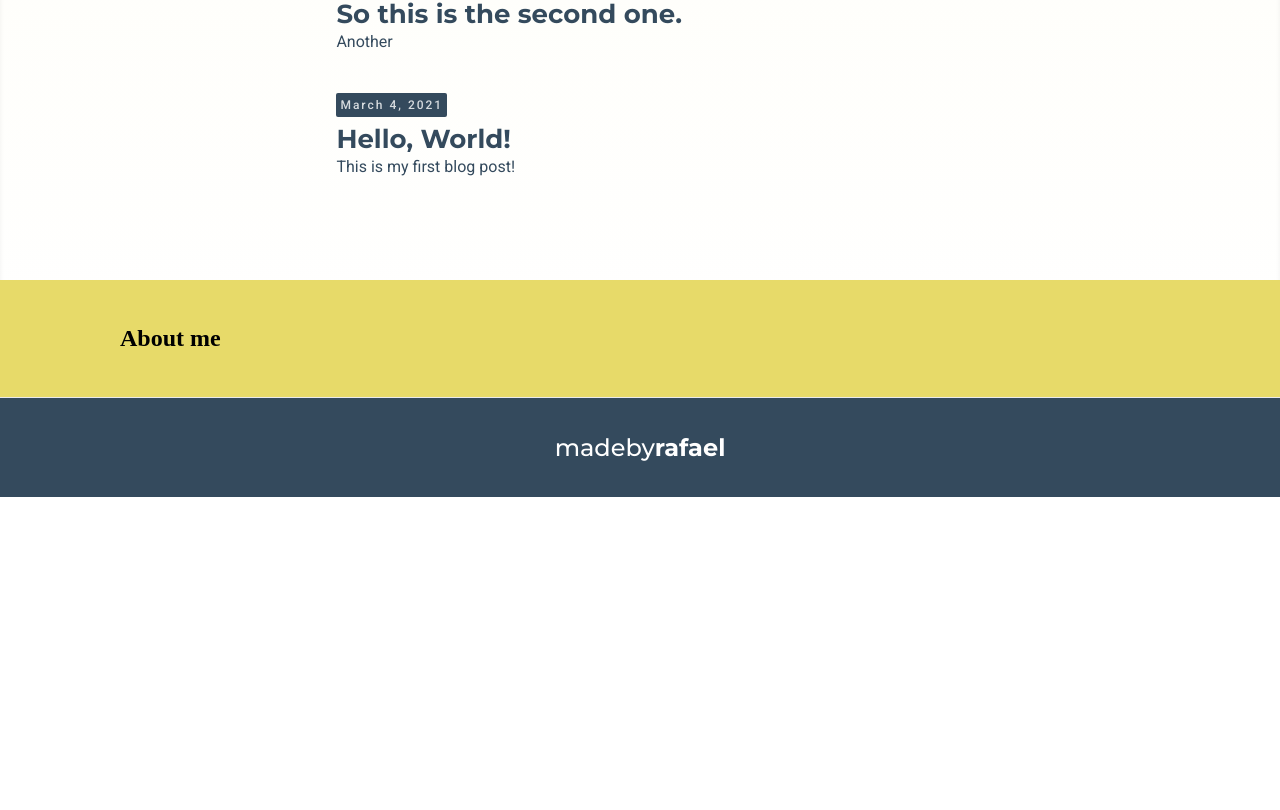
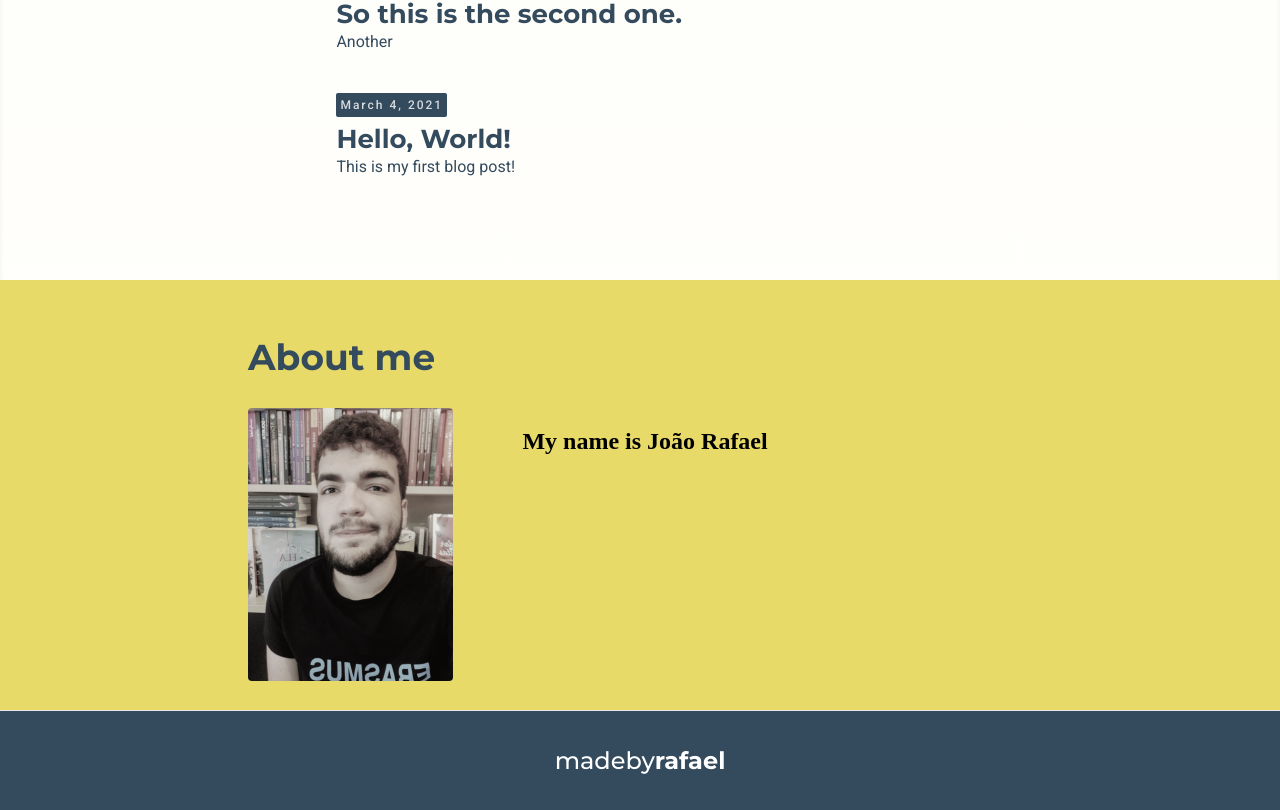
Before and after one commit to joao-rafael/blog, a Next.js app: page / in a window 1280 px wide. Shown: the part 491-1301 px from the top of the page. Before the commit the page ends 988 px from the top, so only its background shows below. Built offline with nearby package versions, Linux system fonts and the light colour scheme.

Commit message:
feat(contact): added contact component and base layout

```diff
--- a/components/Contact.js
+++ b/components/Contact.js
@@ -8,11 +8,16 @@ const  Contact = () => {
                 <h2>About me</h2>
             </header>
             <section className={styles.flex}>
-                <div>
-
+                <div className={styles.photo}>
+                    <picture>
+                        <img src='./images/profile.png'>
+                        </img>
+                    </picture>
                 </div>
-                <div>
-
+                <div className={styles.info}>
+                    <h2>
+                        My name is <span>João Rafael</span>
+                    </h2>
                 </div>
             </section>
         </section>
--- a/styles/Contact.module.scss
+++ b/styles/Contact.module.scss
@@ -3,17 +3,42 @@
 
 .contact {
     display: flex;
+    flex-direction: column;
     width: 100%;
-    padding: 25px 120px;
+    padding: 25px 0px;
     background-color: $color30;
 
     .header {
+        margin: 0px 120px;
+
         h2 {
+            font-family: $montserrat;
+            color: $color20;
+            font-size: 36px;
+        }
 
+
+        @media screen and (min-width:  1200px){
+            margin: 0px calc(120px + 10%);
         }
     }
 
     .flex {
+        margin: 0px 120px;
+        display: flex;
+        flex-direction: row;
 
+        .photo {
+            width: 35%;
+            picture {
+                img {
+                    border-radius: 4px;
+                }
+            }
+        }
+
+        @media screen and (min-width:  1200px){
+            margin: 0px calc(120px + 10%);
+        }
     }
 }
```
Also changed, not shown: public/images/profile.png (added), public/vercel.svg (deleted).
